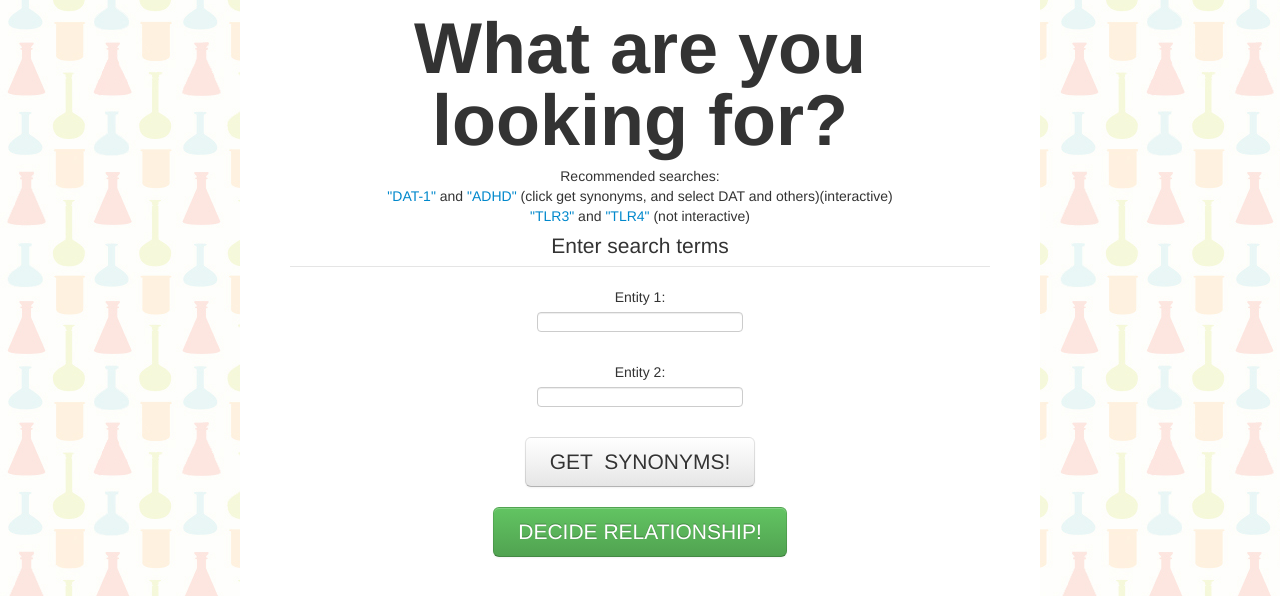
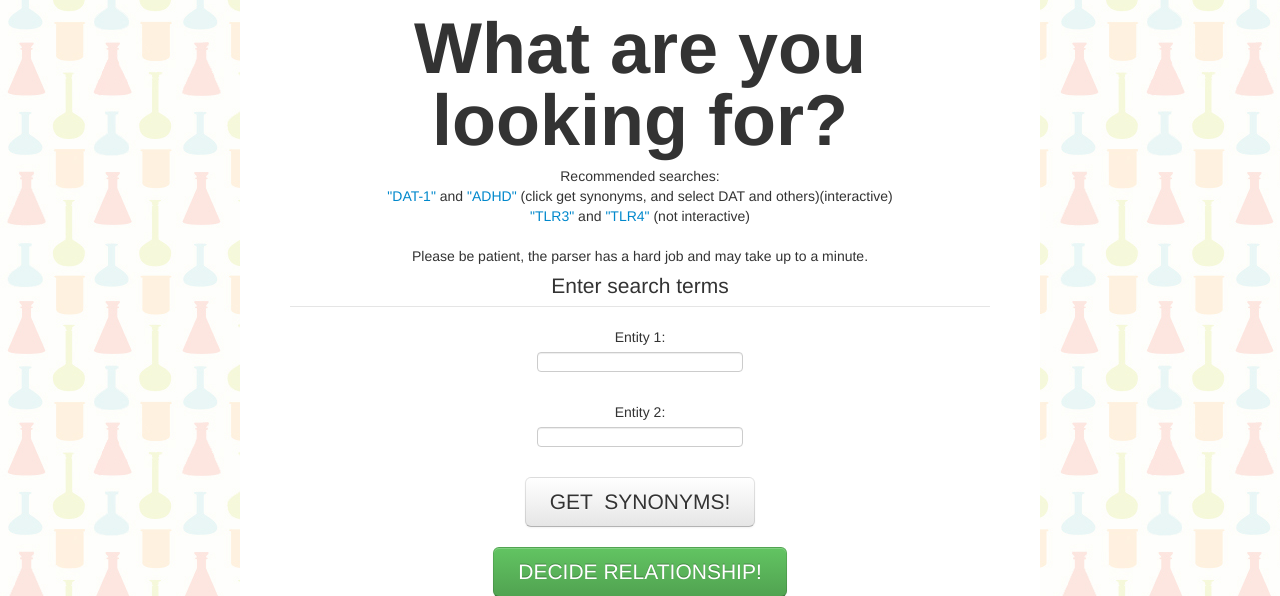
Before and after one commit to cadeParade/bio_journal_text_mining, a Flask app: page / in a window 1280 px wide. Shown: the part 148-744 px from the top of the page. Run offline with Flask 2, Linux system fonts and the light colour scheme; some libraries are stand-ins or nearby versions.

Commit message:
added message about waiting

```diff
--- a/templates/index.html
+++ b/templates/index.html
@@ -17,7 +17,9 @@
         <div>
           Recommended searches:<br>
           <a href="http://en.wikipedia.org/wiki/Dopamine_transporter">"DAT-1"</a> and <a href="http://en.wikipedia.org/wiki/ADHD">"ADHD" </a>(click get synonyms, and select DAT and others)(interactive)<br>
-          <a href="http://en.wikipedia.org/wiki/TLR3">"TLR3"</a> and <a href="http://en.wikipedia.org/wiki/TLR_4">"TLR4"</a> (not interactive)<br>
+          <a href="http://en.wikipedia.org/wiki/TLR3">"TLR3"</a> and <a href="http://en.wikipedia.org/wiki/TLR_4">"TLR4"</a> (not interactive)<br><br>
+
+          Please be patient, the parser has a hard job and may take up to a minute.<br>
 
         </div>
 
```
